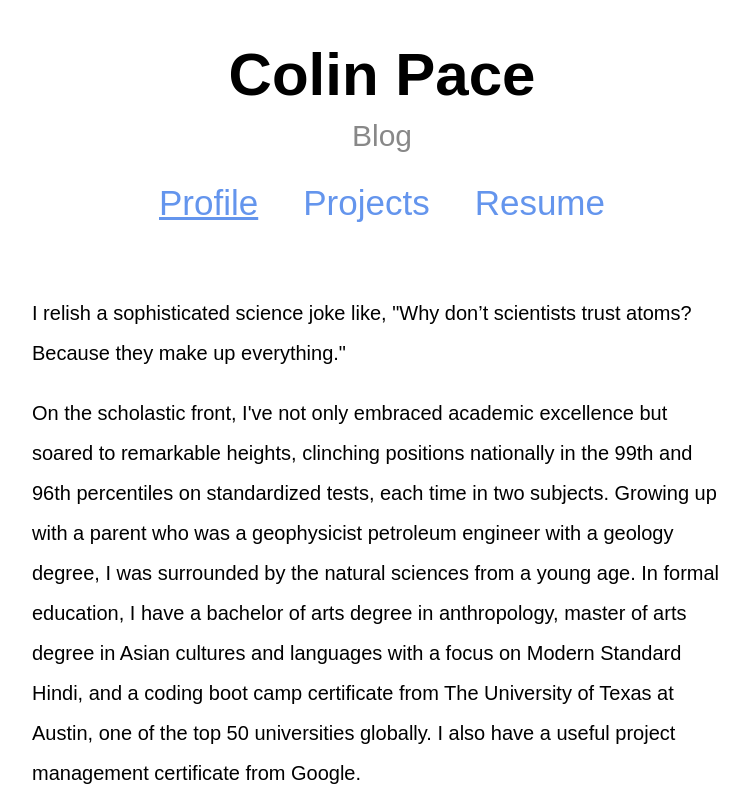
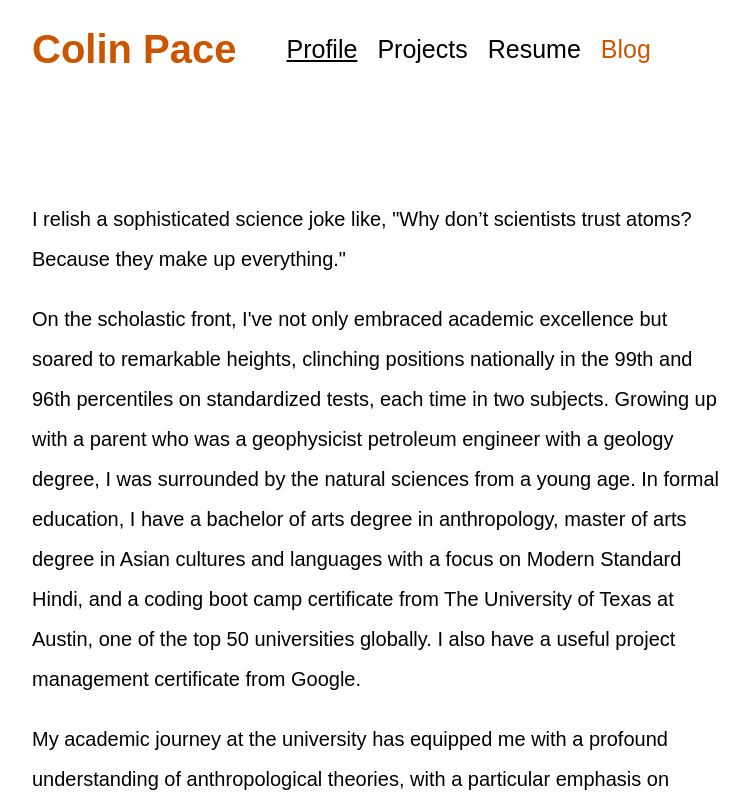
Before and after one commit to Colin-Pace/Portfolio, a React (Create React App) app: page / in a window 1280 px wide. Shown: the top 800 px of the page, without its empty margins (258-1007 px from the left). Built offline with nearby package versions, Linux system fonts and the light colour scheme.

Commit message:
css changes

```diff
--- a/src/App.css
+++ b/src/App.css
@@ -11,20 +11,23 @@ body {
   margin: auto;
 }
 
+#top {
+  display: flex;
+  flex-direction: row;
+  align-items: center;
+  margin-bottom: 100px;
+}
+
 #nameTitle {
-  text-align: center;
-  font-size: 60px;
+  font-size: 40px;
+  color: #cc5500;
   font-weight: bold;
   font-family: Arial, Helvetica, sans-serif;
 }
 
 #blog {
-  display: block;
-  text-align: center;
-  font-size: 30px;
-  margin-top: -30px;
-  margin-bottom: 30px;
-  color: rgb(136, 136, 136);
+  font-size: 25px;
+  color: #cc5500;
   text-decoration: none;
 }
 
@@ -37,13 +40,15 @@ a {
   flex-direction: row;
   align-items: center;
   justify-content: center;
-  margin-bottom: 70px;
 }
 
 .navTitle {
-  color: #6495ED;
-  font-size: 35px;
+  font-size: 25px;
   font-family: Arial, Helvetica, sans-serif;
+}
+
+#profileTitle, #selectedProfileTitle {
+  margin-left: 50px;
 }
 
 #selectedProfileTitle, #selectedProjectsTitle, #selectedResumeTitle {
@@ -51,8 +56,12 @@ a {
 }
 
 #projectsTitle, #selectedProjectsTitle {
-  margin-left: 45px;
-  margin-right: 45px;
+  margin-left: 20px;
+  margin-right: 20px;
+}
+
+#resumeTitle, #selectedResumeTitle {
+  margin-right: 20px;
 }
 
 #youTubeIcon {
@@ -78,7 +87,7 @@ a {
 #footerTitle {
   font-size: 25px;
   font-family: Arial, Helvetica, sans-serif;
-  color: rgb(148, 148, 148);
+  color: #cc5500;
 }
 
 @media (max-width: 480px) {
--- a/src/App.js
+++ b/src/App.js
@@ -21,9 +21,9 @@ function App() {
 
   return (
     <div className="App">
-      <h1 id = 'nameTitle'>Colin Pace</h1>
-      <a id = 'blog'
-         href = "https://medium.com/@colinpace1987">Blog</a>
+      <div id = "top">
+
+        <h1 id = "nameTitle">Colin Pace</h1>
 
         <div id = "navBar">
           <a
@@ -41,7 +41,13 @@ function App() {
             onClick = {handleResumeClick}
             id = {display === 'resume' ? 'selectedResumeTitle' : 'resumeTitle'}
           >Resume</a>
+
+          <a id = 'blog'
+            href = "https://medium.com/@colinpace1987">Blog</a>
         </div>
+
+      </div>
+
 
       { display === 'profile' ?
         <Profile/> :
--- a/src/Profile.css
+++ b/src/Profile.css
@@ -1,8 +1,8 @@
-#profileTitle {
+/* #profileTitle {
   font-size: 35px;
   text-align: center;
   font-family: Arial, Helvetica, sans-serif;
-}
+} */
 
 .profileText {
   font-family: Arial, Helvetica, sans-serif;
--- a/src/Projects.css
+++ b/src/Projects.css
@@ -1,8 +1,8 @@
-#projectsTitle {
+/* #projectsTitle {
   font-size: 35px;
   text-align: center;
   font-family: Arial, Helvetica, sans-serif;
-}
+} */
 
 .projectImage {
   border: 1px solid rgb(187, 187, 187);
--- a/src/Resume.css
+++ b/src/Resume.css
@@ -1,8 +1,8 @@
-#resumeTitle {
+/* #resumeTitle {
   font-size: 35px;
   text-align: center;
   font-family: Arial, Helvetica, sans-serif;
-}
+} */
 
 #resumeContainer {
   display: flex;
@@ -10,7 +10,7 @@
 }
 
 #resumeLeft {
-  width: 60%;
+  width: 40%;
 }
 
 #resumeRight {
```
Lines whose indentation alone changed are shown as unchanged.
